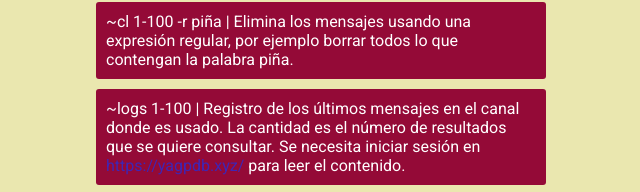
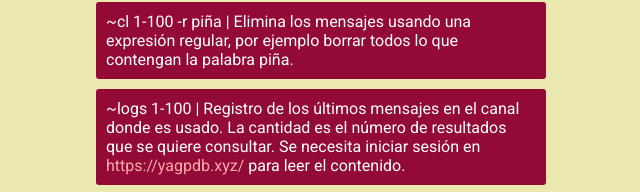
Before and after one commit to FOWMind/ward, a plain HTML site: page index.html in a window 1280 px wide. Shown: the part 2171-2363 px from the top of the page, without its empty margins (319-959 px from the left). Drawn offline with Linux system fonts and the light colour scheme.

Commit message:
Add files via upload

```diff
--- a/styles/css/main.css
+++ b/styles/css/main.css
@@ -5,8 +5,8 @@
 	--bgColor: #EAE7AF;
 	--mainFont: 'Roboto', sans-serif;
 	--fontColor: #393939;
-	--linkColor: #3F25B4;
-	--linkColorHover: #5332EB;
+	--linkColor: #FFAAAA;
+	--linkColorHover: #FFD3D3;
 
 	/*Table colors*/
 	--friendlyWarnColor: #FFAAAA;
```
